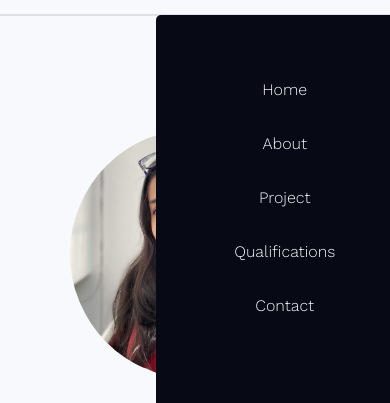
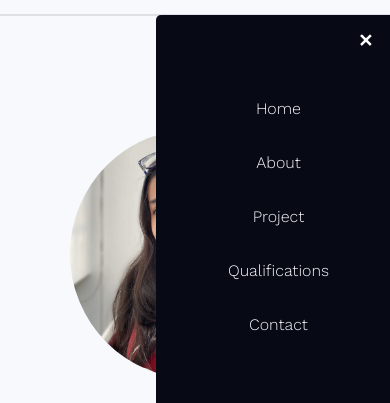
Before and after one commit to pretzel2001/Portfolio, a plain HTML site: page index.html in a window 390 px wide. Both pictures are taken after a click on the element 345 px from the left and 62 px from the top of the page. Shown: the part 110-513 px from the top of the page. Drawn offline with nearby package versions, Linux system fonts and the light colour scheme.

Commit message:
responsive update v1

```diff
--- a/index.html
+++ b/index.html
@@ -19,6 +19,7 @@
           ><p>Anannya</p>
           <p>Preeta</p></label>
         <ul class="items-list" id="navitem">
+          <span><img src="pictures/Exit-button-icon-png-1-removebg-preview.png" alt="exit-button"></span><br>
           <li><a href="#home">Home</a></li>
           <li><a href="#about">About</a></li>
           <li><a href="#">Project</a></li>
@@ -37,7 +38,7 @@
         <p class="prof">Web Developer | Photographer | Content Creator</p>
       </div>
       <div class="myPicture">
-        <img src="/pictures/me2.jpg" alt="" />
+        <img src="pictures/me2.jpg" alt="" />
       </div>
     </div>
     <div class="about-container" id="about">
@@ -69,14 +70,15 @@ document.addEventListener("DOMContentLoaded", function () {
     var aboutInfo = document.getElementById("aboutInfo");
     var sidebar = document.getElementById("navitem");
     var hamburger = document.querySelector(".hamburger");
+    var exitButton = document.querySelector(".navbar #navitem span");
 
     function toggleNavItems() {
-      if (sidebar.style.display === "none" || sidebar.style.display === "") {
-        sidebar.style.display = "block";
-      } else {
-        sidebar.style.display = "none";
-      }
+    if (sidebar.style.display === "none" || sidebar.style.display === "") {
+      sidebar.style.display = "block";
+    } else {
+      sidebar.style.display = "none";
     }
+  }
     function isElementInViewport(el) {
       var rect = el.getBoundingClientRect();
       return (
@@ -106,6 +108,7 @@ document.addEventListener("DOMContentLoaded", function () {
   function closeSidebar() {
     sidebar.style.width = "0";
     sidebar.style.right = "-250px";
+    sidebar.style.display = "none";
   }
   var options = {
     root: null,
@@ -117,6 +120,8 @@ document.addEventListener("DOMContentLoaded", function () {
     observer.observe(aboutInfo);
 
     hamburger.addEventListener("click", toggleNavItems);
+    exitButton.addEventListener("click", closeSidebar);
+    hamburger.addEventListener("click", openSidebar);
 });
 
     </script>
--- a/style.css
+++ b/style.css
@@ -53,6 +53,9 @@
   font-size: 16px;
   text-decoration: none;
   transition: 0.3s;
+}
+.items-list span {
+  display: none;
 }
 .items-list li a:after {
   content: "";
@@ -200,7 +203,7 @@
   .navbar .items-list li {
     display: block;
     margin: 15px;
-    margin-right: 50px;
+    margin-right: 20px;
     display: flex;
     flex-direction: column;
     align-items: center;
@@ -212,13 +215,16 @@
     cursor: pointer;
   }
   #navitem {
+    display: none;
     background-color: var(--text);
     color: #f8f9fd;
-    position: fixed;
+    position:fixed;
+    float: right;
     height: 100%;
     top: 125px;
     width: 75%;
     left: 40%;
+    flex-direction: column;
   }
   .home-container {
     background-color: var(--background);
@@ -275,4 +281,14 @@
     text-align:center;
     line-height: 30px;
   }
+  .items-list span {
+    display: block;
+    position: absolute;
+    top: 15px;
+    right:10px;
+    margin-right: 20px;
+  }
+  .navbar #navitem span {
+    display: block;
+  }
 }
```
Also changed, not shown: pictures/Exit-button-icon-png-1-removebg-preview.png (added).
